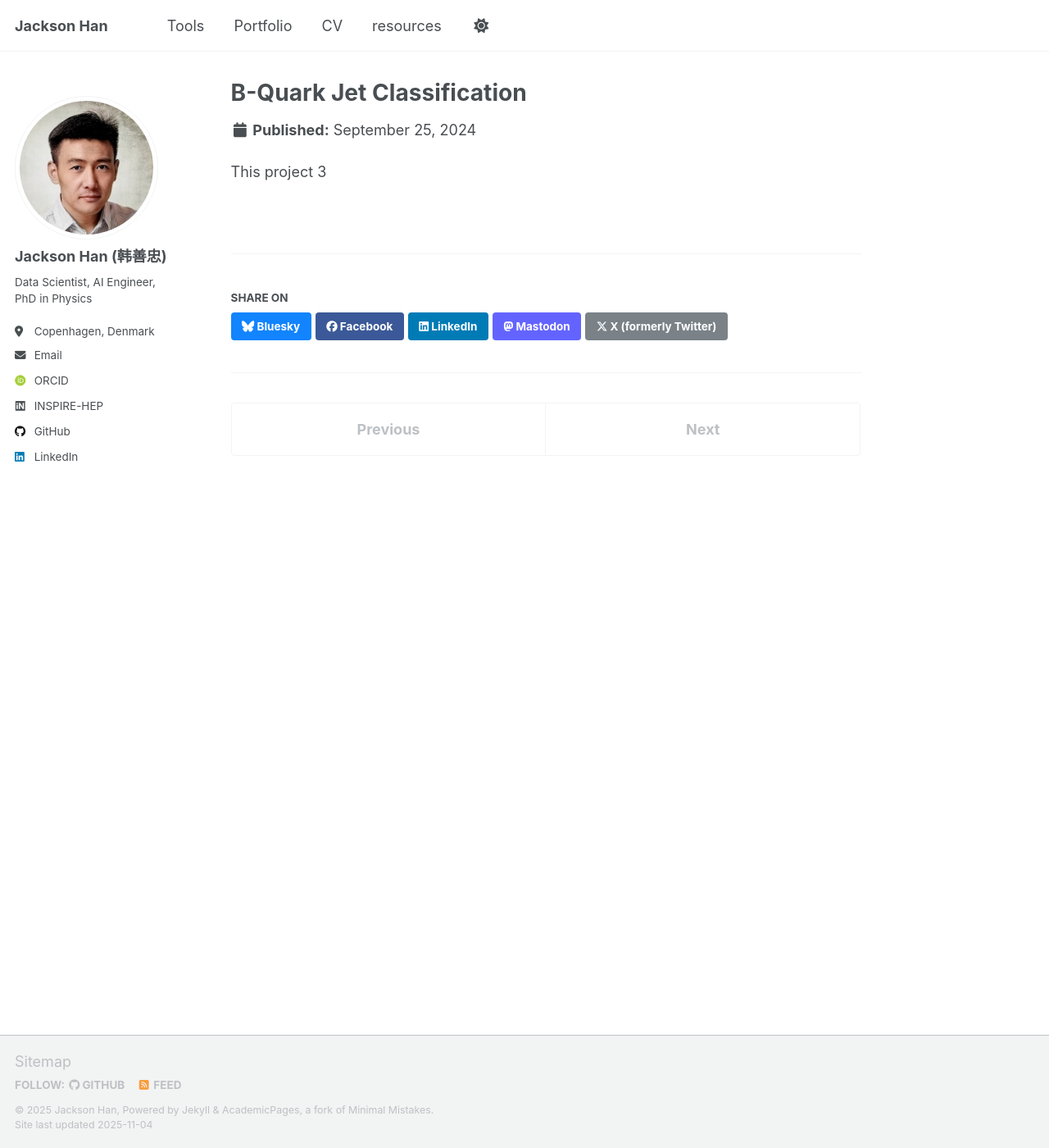
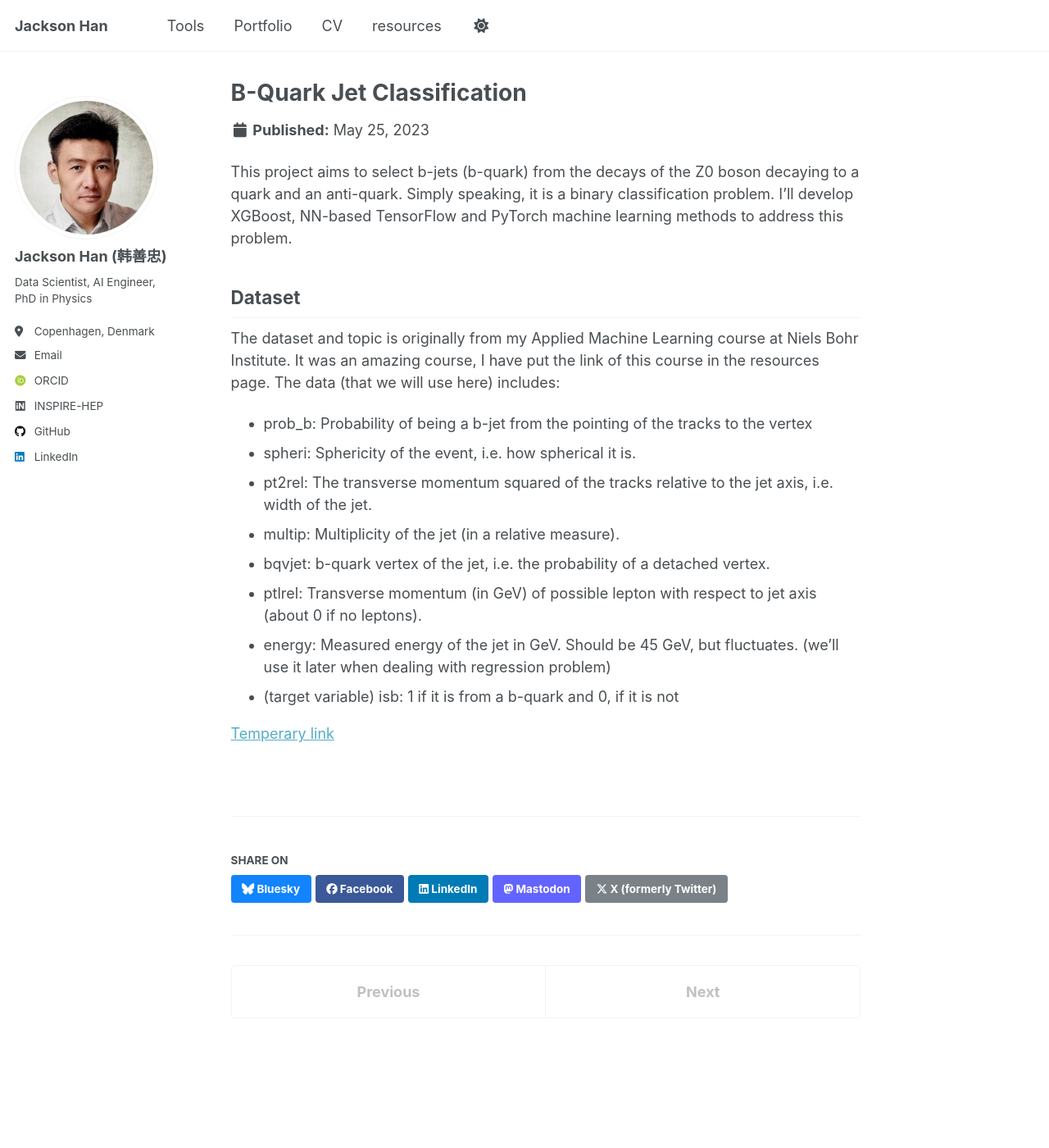
Before and after one commit to Jackson00Han/Jackson00Han.github.io, a Jekyll site: the page built from _portfolio/portfolio-3.md, in a window 1280 px wide and 1400 px high. Shown: the whole window at 82% size. Built offline with Jekyll 4.4.1, drawn with Linux system fonts in a browser that asks for light colours; some web fonts are replaced; a script that is not in the unit is left out.

Commit message:
up image1-4

```diff
--- a/_portfolio/portfolio-3.md
+++ b/_portfolio/portfolio-3.md
@@ -1,10 +1,24 @@
 ---
 title: "B-Quark Jet Classification"
-excerpt: "Classification: Select b-jets (b-quark) from the bdecays of the Z0 boson decaying to a quark and an anti-quark <br/><img src='/images/bquark.png'>"
+excerpt: "Classification: Select b-jets (b-quark) from the bdecays of the Z0 boson decaying to a quark and an anti-quark <br/><img src='/images/bquark.png' style='max-width:400px;width:100%;height:auto;display:block;'>"
 collection: portfolio
 featured: false
-date: 2024-09-25
+date: 2023-05-25
 permalink: /portfolio/item-3/
 ---
 
-This project 3
+This project aims to select b-jets (b-quark) from the decays of the Z0 boson decaying to a quark and an anti-quark. Simply speaking, it is a binary classification problem. I'll develop XGBoost, NN-based TensorFlow and PyTorch machine learning methods to address this problem.
+
+## Dataset
+
+The dataset and topic is originally from my Applied Machine Learning course at Niels Bohr Institute. It was an amazing course, I have put the link of this course in the resources page. The data (that we will use here) includes:
+- prob_b: Probability of being a b-jet from the pointing of the tracks to the vertex
+- spheri: Sphericity of the event, i.e. how spherical it is.
+- pt2rel: The transverse momentum squared of the tracks relative to the jet axis, i.e. width of the jet.
+- multip: Multiplicity of the jet (in a relative measure).
+- bqvjet: b-quark vertex of the jet, i.e. the probability of a detached vertex.
+- ptlrel: Transverse momentum (in GeV) of possible lepton with respect to jet axis (about 0 if no leptons).
+- energy: Measured energy of the jet in GeV. Should be 45 GeV, but fluctuates. (we'll use it later when dealing with regression problem)
+- (target variable) isb: 1 if it is from a b-quark and 0, if it is not
+
+[Temperary link](https://jackson-han-data-insights.webflow.io/work/project-3)
```
Also changed, not shown: _portfolio/portfolio-1.md (+1 -1 lines), _portfolio/portfolio-2.md (+1 -1 lines), _portfolio/portfolio-4.md (+1 -1 lines).
